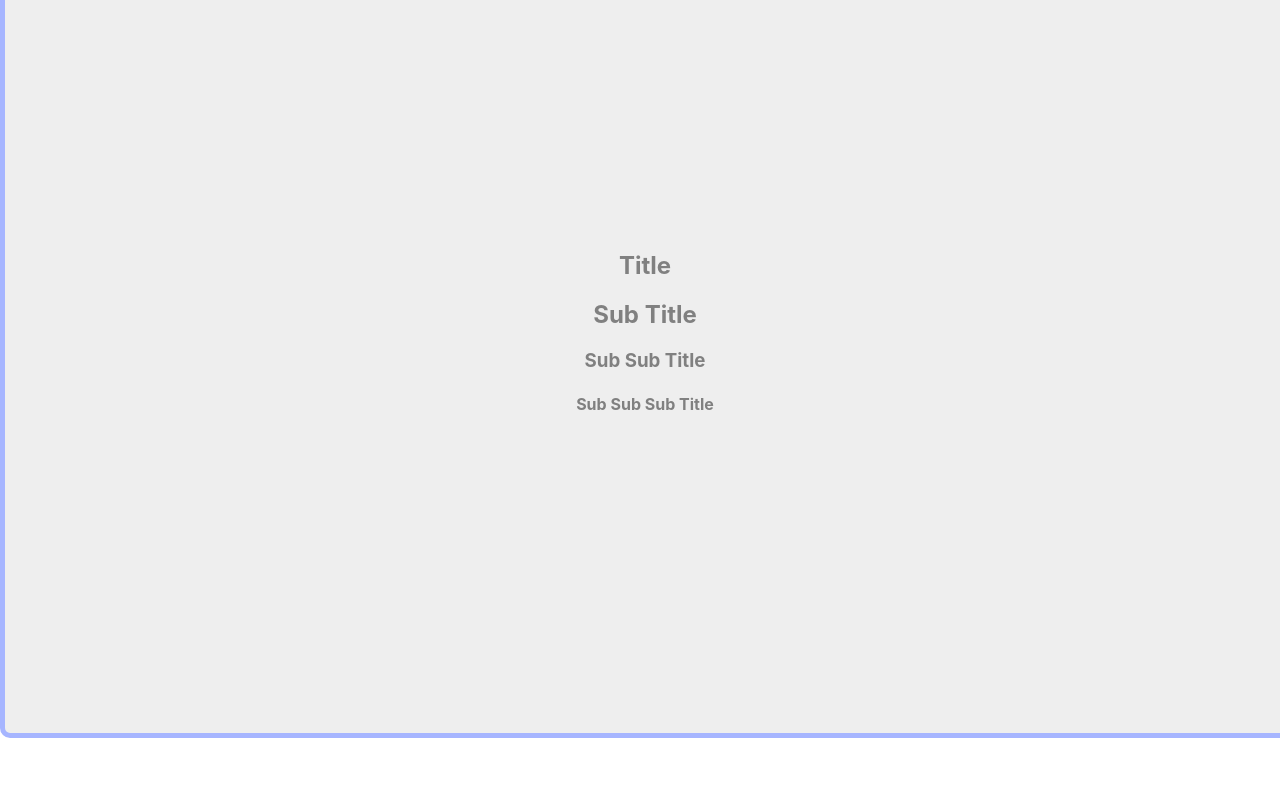
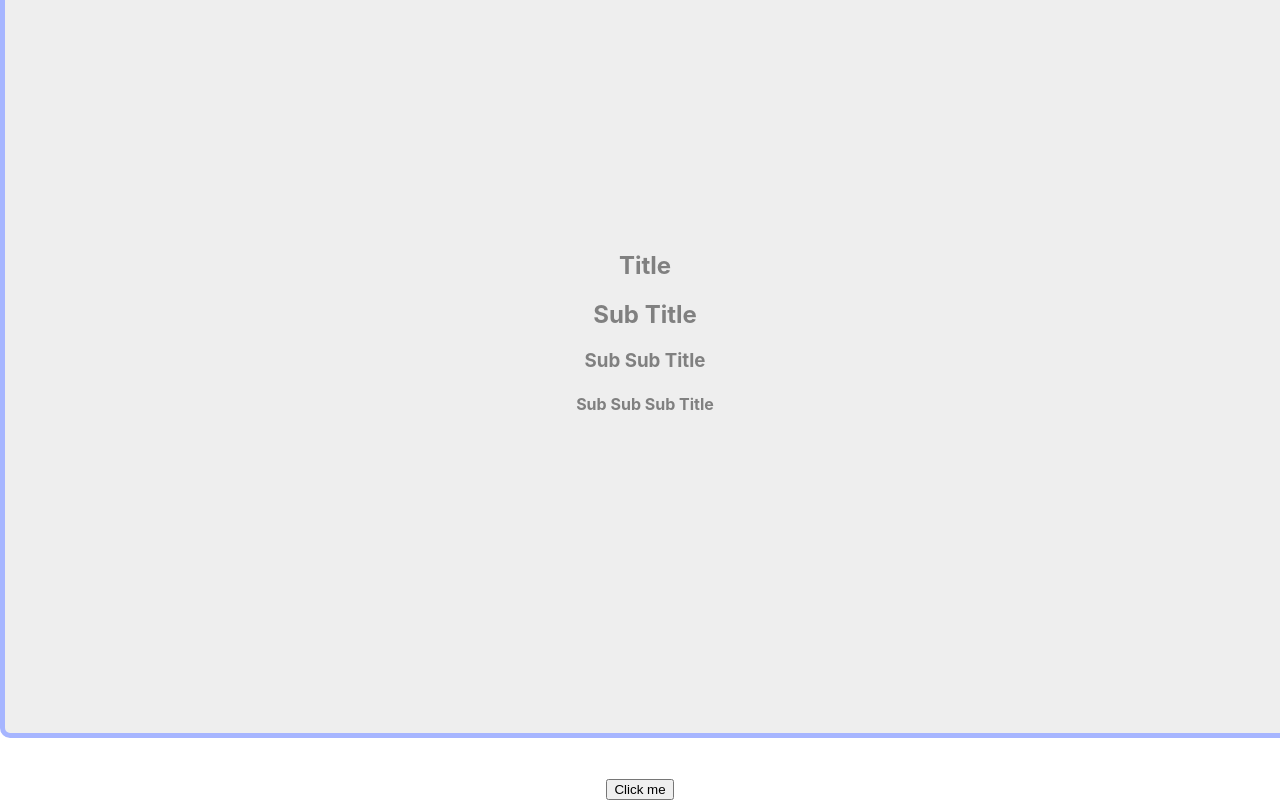
Before and after one commit to vishesh-baghel/Hotel-booking-app, a React (Create React App) app in the folder hotel-booking-app/: page / in a window 1280 px wide. Shown: the part 6758-7558 px from the top of the page. Before the commit the page ends 7536 px from the top, so only its background shows below. Built offline with nearby package versions, Linux system fonts and the light colour scheme.

Commit message:
learned about refs

```diff
--- a/hotel-booking-app/src/App.js
+++ b/hotel-booking-app/src/App.js
@@ -1,6 +1,6 @@
 import "./App.css";
 import { initialTravelPlan } from "./places";
-import { useState, useReducer, useContext } from "react";
+import { useState, useReducer, useContext, useRef } from "react";
 import { createContext } from "react";
 
 // const API_KEY = "www.omdbapi.com/?apikey=c4b00c87";
@@ -1730,6 +1730,16 @@
       throw new Error("Unknown level: " + level);
     }
   }
+}
+
+function RefCounter() {
+  let ref = useRef(0);
+
+  function handleClick() {
+    ref.current = ref.current + 1;
+    alert("you clicked me " + ref.current + " times");
+  }
+  return <button onClick={handleClick}>Click me</button>;
 }
 
 const App = () => {
@@ -1790,6 +1800,7 @@
       <Messenger />
       <TaskApp />
       <Page />
+      <RefCounter />
     </div>
   );
 };
```
